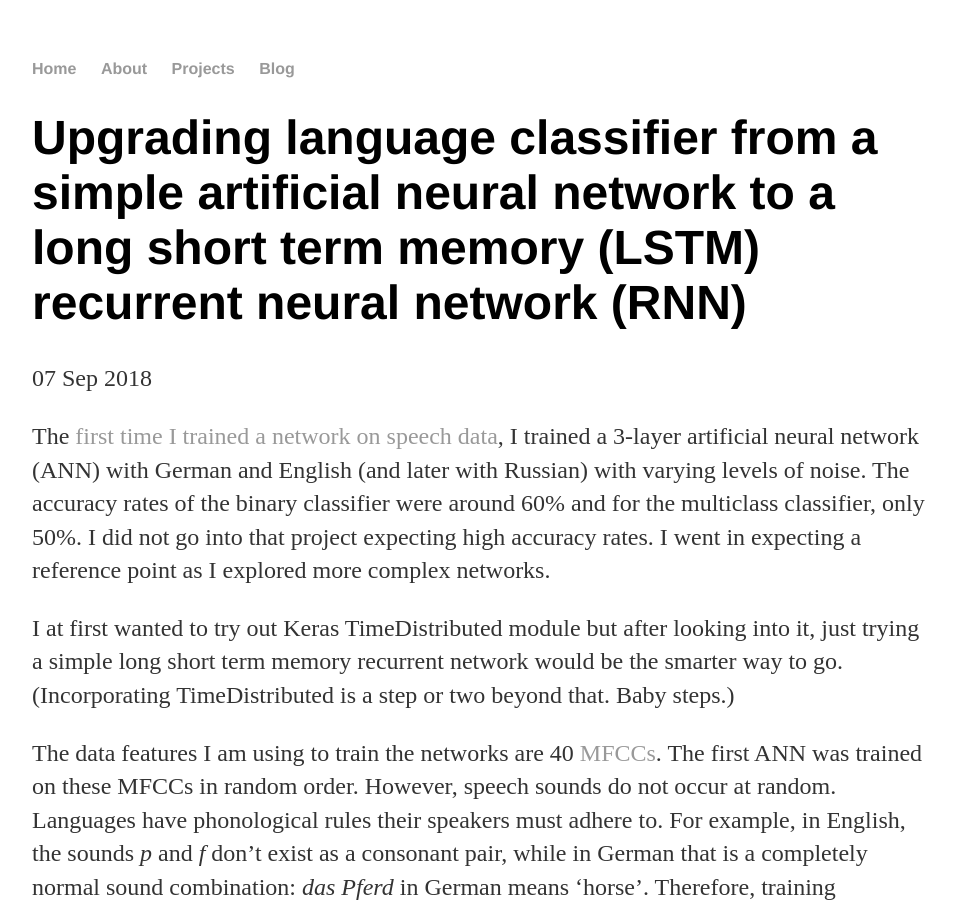
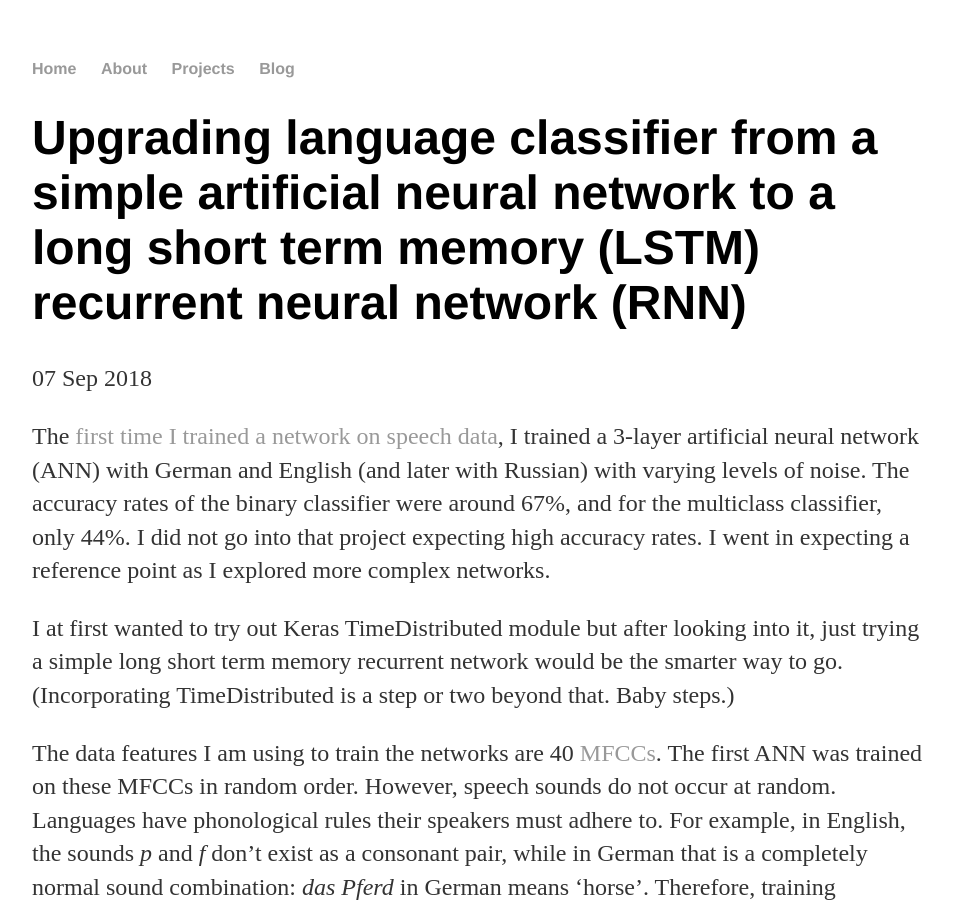
Before and after one commit to a-n-rose/a-n-rose.github.io, a Jekyll site: the page built from _posts/2018-09-07-language-classifier-LSTM.md, in a window 1280 px wide and 900 px high. Shown: the whole window, without its empty margins (160-1115 px from the left). Built offline with Jekyll 4.4.1, drawn with Linux system fonts in a browser that asks for light colours.

Commit message:
small edit - fix percentage points and wording

```diff
--- a/_posts/2018-09-07-language-classifier-LSTM.md
+++ b/_posts/2018-09-07-language-classifier-LSTM.md
@@ -4,7 +4,7 @@ title: "Upgrading language classifier from a simple artificial neural network to
 date: 2018-09-07
 ---
 
-The <a href = "https://a-n-rose.github.io/2018/08/22/language-classifier.html">first time I trained a network on speech data</a>, I trained a 3-layer artificial neural network (ANN) with German and English (and later with Russian) with varying levels of noise. The accuracy rates of the binary classifier were around 60% and for the multiclass classifier, only 50%. I did not go into that project expecting high accuracy rates. I went in expecting a reference point as I explored more complex networks.
+The <a href = "https://a-n-rose.github.io/2018/08/22/language-classifier.html">first time I trained a network on speech data</a>, I trained a 3-layer artificial neural network (ANN) with German and English (and later with Russian) with varying levels of noise. The accuracy rates of the binary classifier were around 67%, and for the multiclass classifier, only 44%. I did not go into that project expecting high accuracy rates. I went in expecting a reference point as I explored more complex networks.
 
 I at first wanted to try out Keras TimeDistributed module but after looking into it, just trying a simple long short term memory recurrent network would be the smarter way to go. (Incorporating TimeDistributed is a step or two beyond that. Baby steps.)
 
```
